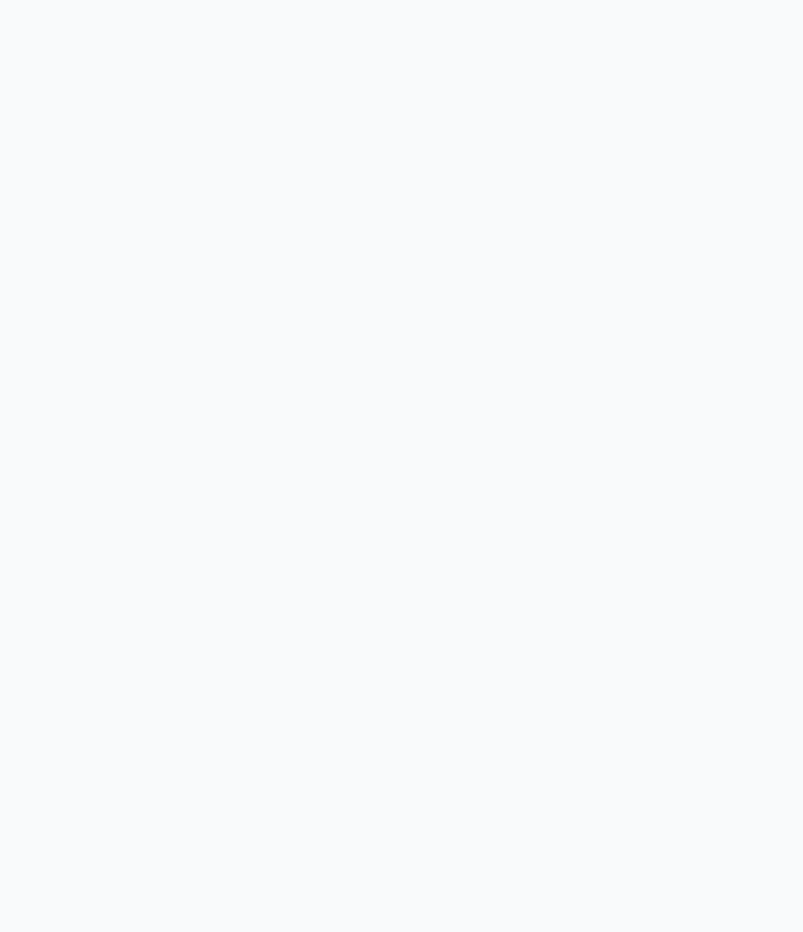
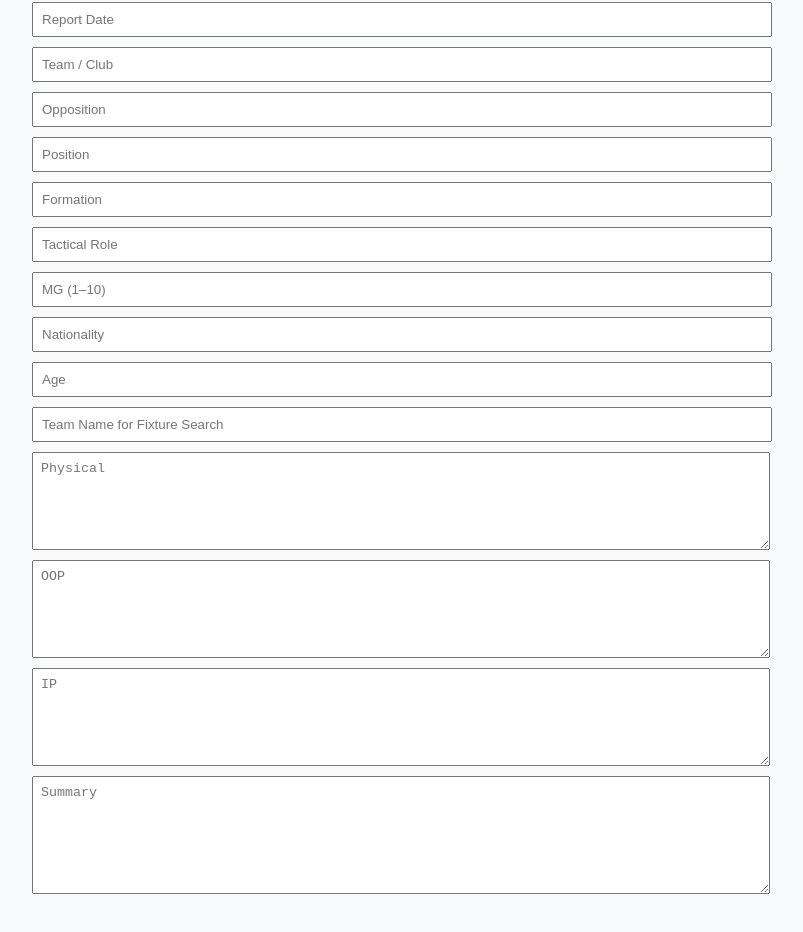
Before and after one commit to MarquesJake/Scouting-report-app, a React (Vite) app: page / in a window 1280 px wide. Shown: the part 204-1136 px from the top of the page, without its empty margins (248-1051 px from the left). Before the commit the page ends 800 px from the top, so only its background shows below. Built offline with nearby package versions, Linux system fonts and the light colour scheme.

Commit message:
Update ScoutingReportForm.jsx

```diff
--- a/src/ScoutingReportForm.jsx
+++ b/src/ScoutingReportForm.jsx
@@ -22,10 +22,7 @@ export default function ScoutingReportForm() {
     photoUrl: ''
   });
 
-  const [report, setReport] = useState('');
   const [fixtureOptions, setFixtureOptions] = useState([]);
-  const [popupVisible, setPopupVisible] = useState(false);
-  const [selectedFixtureIndex, setSelectedFixtureIndex] = useState(null);
 
   const SHEETS_WEBHOOK_URL = "https://script.google.com/macros/s/AKfycbzIh7QXuXyqi9jmXTFocNtPac4kUBBJNGHX4_reWsZ9hyoJHfrfudnaNMaMIUMQiENu/exec";
 
@@ -66,23 +63,76 @@ export default function ScoutingReportForm() {
     }
   };
 
+  const handleChange = (e) => {
+    setFormData({ ...formData, [e.target.name]: e.target.value });
+  };
+
   return (
     <div style={{ maxWidth: '720px', margin: 'auto', padding: '1rem' }}>
       <h2>Scouting Report Form</h2>
+
       <div style={{ display: 'flex', alignItems: 'center', gap: '1rem', marginBottom: '10px' }}>
         <input
           name="transfermarktUrl"
           placeholder="Transfermarkt URL"
           value={formData.transfermarktUrl}
-          onChange={(e) => setFormData({ ...formData, transfermarktUrl: e.target.value })}
+          onChange={handleChange}
           style={{ flex: 3, padding: '8px' }}
         />
         <button onClick={autoFillFromTransfermarkt} style={{ flex: 1, padding: '8px 16px' }}>Search</button>
       </div>
+
       {formData.photoUrl && (
         <img src={formData.photoUrl} alt="Player" style={{ width: '100px', borderRadius: '8px', marginBottom: '10px' }} />
       )}
-      {/* Other form fields go here... */}
+
+      {[
+        ['playerName', 'Player Name'],
+        ['reportDate', 'Report Date'],
+        ['team', 'Team / Club'],
+        ['opposition', 'Opposition'],
+        ['position', 'Position'],
+        ['formation', 'Formation'],
+        ['tacticalRole', 'Tactical Role'],
+        ['mg', 'MG (1–10)'],
+        ['nationality', 'Nationality'],
+        ['age', 'Age'],
+        ['fixtureTeamName', 'Team Name for Fixture Search']
+      ].map(([key, label]) => (
+        <input
+          key={key}
+          name={key}
+          placeholder={label}
+          value={formData[key]}
+          onChange={handleChange}
+          style={{ width: '100%', marginBottom: '10px', padding: '8px' }}
+        />
+      ))}
+
+      <textarea
+        name="physical"
+        placeholder="Physical"
+        onChange={handleChange}
+        style={{ width: '100%', minHeight: '80px', marginBottom: '10px', padding: '8px' }}
+      />
+      <textarea
+        name="oop"
+        placeholder="OOP"
+        onChange={handleChange}
+        style={{ width: '100%', minHeight: '80px', marginBottom: '10px', padding: '8px' }}
+      />
+      <textarea
+        name="ip"
+        placeholder="IP"
+        onChange={handleChange}
+        style={{ width: '100%', minHeight: '80px', marginBottom: '10px', padding: '8px' }}
+      />
+      <textarea
+        name="summary"
+        placeholder="Summary"
+        onChange={handleChange}
+        style={{ width: '100%', minHeight: '100px', marginBottom: '10px', padding: '8px' }}
+      />
     </div>
   );
 }
```
